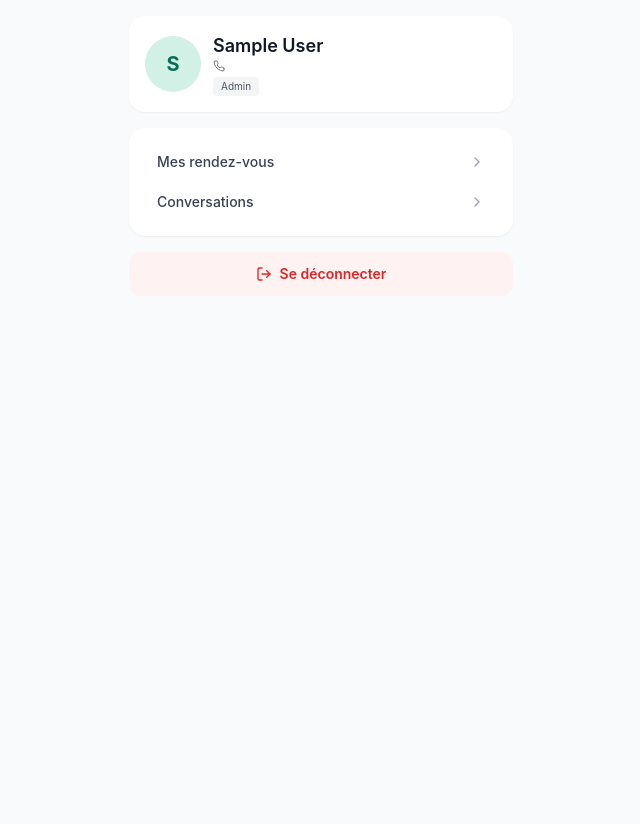
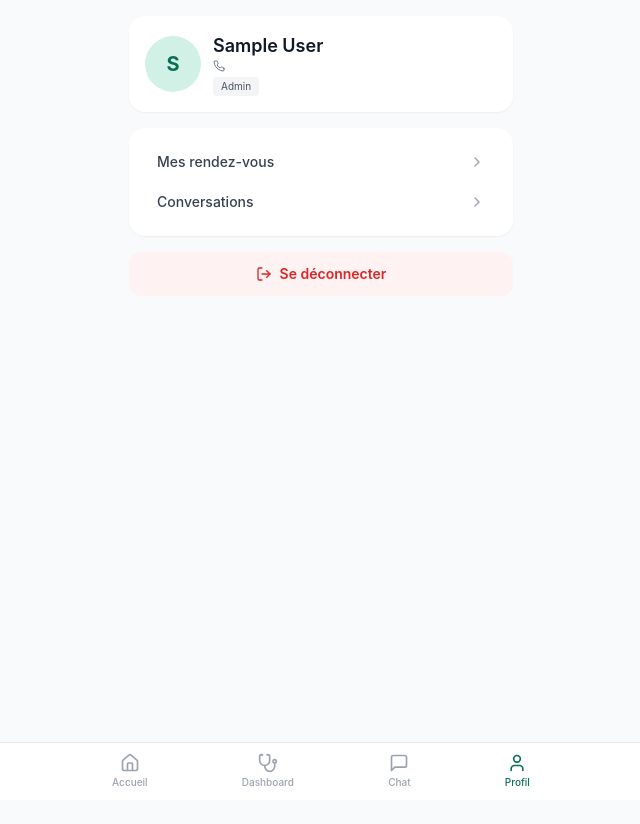
Before and after one commit to Nicht98/santeproche, a React (Vite) app in the folder apps/web/: page /profile in a window 1280 px wide. Shown: the top 824 px of the page, without its empty margins (319-959 px from the left). Built offline with nearby package versions, Linux system fonts and the light colour scheme; no server answers; sample sign-in values are in the browser's storage.

Commit message:
fix(frontend/layout): show bottom nav on chat for authenticated users

```diff
--- a/apps/web/src/components/Layout.tsx
+++ b/apps/web/src/components/Layout.tsx
@@ -10,17 +10,17 @@ export function Layout() {
   const isProvider = useAuthStore((s) => s.isProvider);
   const hideNav = location.pathname === '/login' || location.pathname.startsWith('/register');
 
-  // Only block nav if not authenticated AND not guest
-  const noNav = !isAuth && !isGuest;
-
-  // For guest mode, also block certain tabs (chat, profile, appointments, booking)
-  const isAuthRoute = ['/chat', '/profile', '/appointments', '/book'].some((p) =>
-    location.pathname.startsWith(p)
-  );
-
-  if (noNav && !hideNav && location.pathname !== '/') {
+  // Unauthenticated (not guest) → bare outlet, no nav wrapper
+  if (!isAuth && !isGuest && !hideNav) {
     return <Outlet />;
   }
+
+  // For guests: hide nav on pages that require auth (they'll be redirected to login)
+  const isGuestAuthRoute =
+    isGuest &&
+    ['/chat', '/profile', '/appointments', '/book'].some((p) =>
+      location.pathname.startsWith(p)
+    );
 
   return (
     <div className="min-h-screen bg-gray-50">
@@ -28,7 +28,8 @@ export function Layout() {
         <Outlet />
       </main>
 
-      {!hideNav && !isAuthRoute && (
+      {/* Bottom nav visible for authenticated users everywhere, for guests only on public pages */}
+      {!hideNav && !isGuestAuthRoute && (
         <nav className="fixed bottom-0 left-0 right-0 border-t bg-white">
           <div className="mx-auto flex max-w-lg justify-around py-1">
             <NavItem icon={Home} label="Accueil" onClick={() => navigate('/')} active={location.pathname === '/'} />
```
